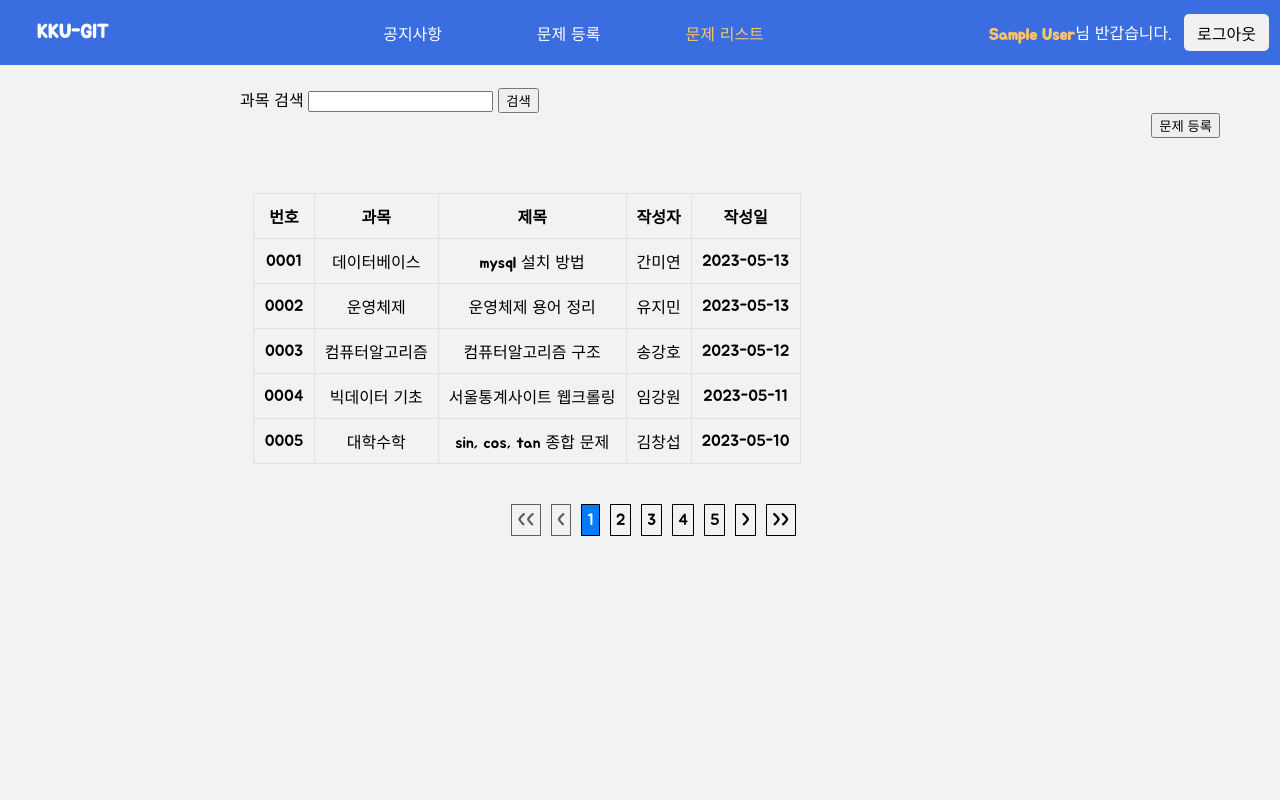
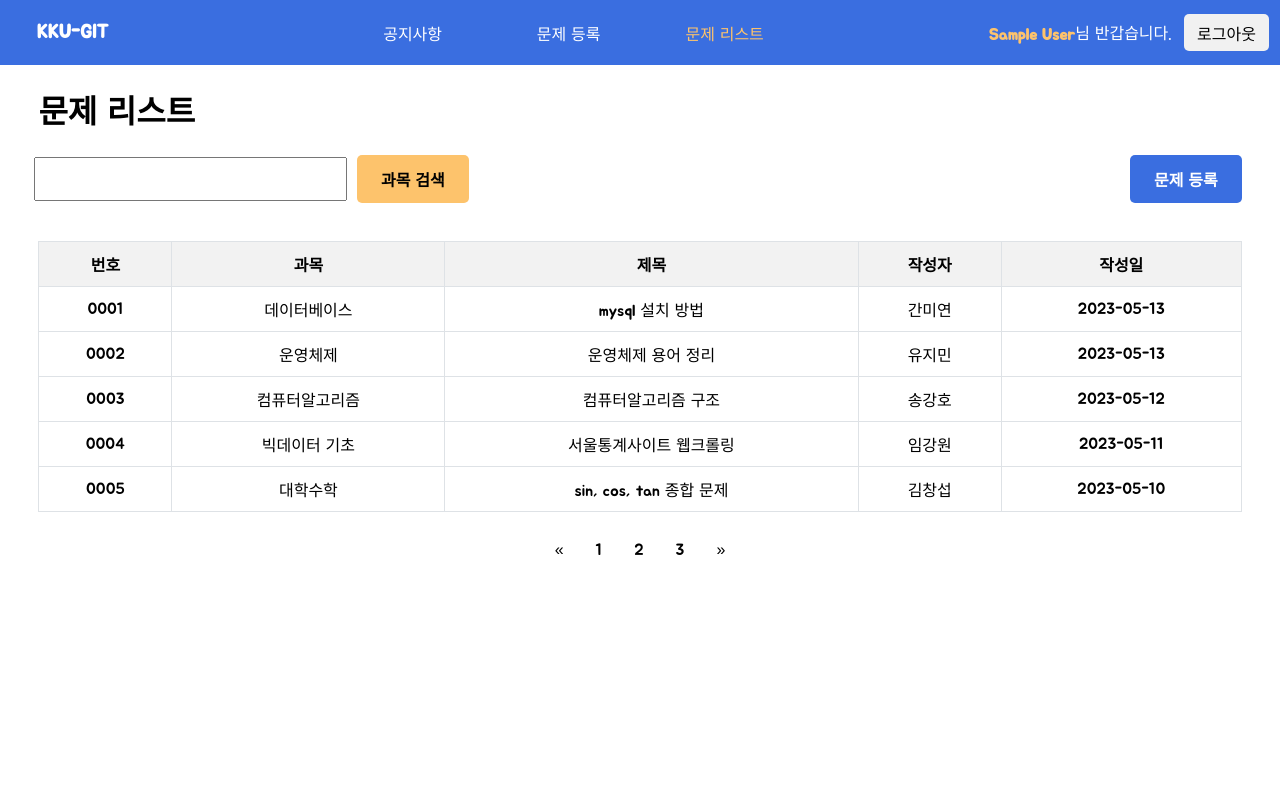
Before and after one commit to JeongHunsss/KKU-GIT, a PHP site: page /problem/problem_list.php in a window 1280 px wide. Run offline with PHP 8.4, Linux system fonts and the light colour scheme; the visitor is signed in with stand-in values (Sample User, id 1).

Commit message:
공지사항 css 수정 및 문제 리스트 수정

```diff
--- a/notice/css/notice_list.css
+++ b/notice/css/notice_list.css
@@ -102,10 +102,10 @@
 }
 
 .noti_contents {
-  border-bottom: 2px solid gray;
+  border-bottom: 1px solid gray;
   }
   .noti_contents2 {
-    border-bottom: 2px solid gray;
+    border-bottom: 1px solid gray;
     background-color: azure;
     }
 
@@ -132,5 +132,5 @@
 }
 
 .pagination a:hover:not(.active) {
-  background-color: white;
+  background-color: rgb(221, 218, 218);
 }
--- a/problem/css/problem_list.css
+++ b/problem/css/problem_list.css
@@ -1,36 +1,83 @@
-body {
-    margin: 0;
-    padding: 0;
-    background-color: #f2f2f2;
-    font-family: Arial, sans-serif;
+.container {
+    position: fixed;
+    /* display: flex; */
+    /* flex-direction: column; */
+    top: 65px;
+    left: 50%;
+    transform: translateX(-50%);
+    width: 100%;
+    height: calc(100% - 65px);
+    overflow-y: scroll;
+    justify-content: center;
+    font-family: 'Jua', sans-serif;
+}
+.problem_title {
+    font-family: 'Jua', sans-serif;
+    text-align: left;
+    margin-left: 3%;
   }
 
-.container {
+.problem_container{
     display: flex;
+    justify-content: space-between;
+    align-items: center;
+    width: auto;
+    margin-bottom: 1%;
 }
 
-.sidebar {
-    flex: 0 0 200px;
+form.search-form {
+    display: flex;
+    align-items: center;
+    flex-grow: 1;
+}
+.problem_container form input[type="text"] {
+    width: 18.7rem;
+    height: 1.875rem;
+    font-size: 1rem;
+    margin-right: 0.625rem;
+    margin-left: 3%;
+    padding: 0.3125rem;
   }
 
-.content {
-    flex-grow: 1;
-    margin-left: 20pt;
+.search-btn {
+    padding: 0.75rem 1.5rem;
+    font-size: 1rem;
+    font-weight: bold;
+    border: none;
+    border-radius: 0.3125rem;
+    cursor: pointer;
+    text-decoration: none;
+    background-color: rgb(253, 195, 108);
     font-family: 'Jua', sans-serif;
   }
 
-form.search-form {
-    margin-top: 20pt;
-    margin-left: 160pt;
-    text-align: left;
+.submit-form{
+    display: flex;
+    justify-content: flex-end;
+     margin-left: auto;
+    float:right;
+    margin-right:3%;
+}
+
+.submit-btn{
+    padding: 0.75rem 1.5rem;
+    font-size: 1rem;
+    font-weight: bold;
+    border: none;
+    border-radius: 0.3125rem;
+    cursor: pointer;
+    text-decoration: none;
+    background-color:rgb(58, 110, 224);
+    color: white;
+    font-family: 'Jua', sans-serif;
 }
 
 table {
-    margin-top: 20px;
-    max-width: 80%;
+    margin-top: 3%;
+    width: 94%;
     border-collapse: collapse;
-    margin-left: 170pt;
-    margin-right: 20pt;
+    margin-left: 3%;
+    margin-right: 3%
 }
 
 th, td {
@@ -53,46 +100,28 @@ th:last-child,
 td:last-child {
     border-right: 1px solid #dee2e6;
 }
-
+/*페이지네이션*/
 .pagination {
     display: flex;
     justify-content: center;
-    margin-top: 20px;
+    align-items: center;
+    margin-top: 1.25rem;
   }
 
-.pagination-box {
-    display: flex;
-    align-items: center;
-}
-
-.pagination-box a {
-    display: inline-block;
-    border: 1px solid black;
-    margin: 0 5px;
-    padding: 5px;
+  .pagination a {
     color: black;
+    float: left;
+    padding: 0.5rem 1rem;
     text-decoration: none;
     transition: background-color 0.3s;
   }
 
-.pagination-box a:hover {
-    background-color: #f2f2f2;
+  .pagination a.active {
+    /* background-color: #4CAF50; */
+    color: white;
+    border: 1px solid #4CAF50;
   }
 
-.pagination-box .active {
-    background-color: #007bff;
-    color: white;
+  .pagination a:hover:not(.active) {
+    background-color: rgb(221, 218, 218);
   }
-
-.pagination-box .disabled {
-    opacity: 0.6;
-    cursor: not-allowed;
-}
-
-.top-bar {
-    position: fixed;
-    top: 0;
-    left: 0;
-    width: 100%;
-    z-index: 999;
-}
--- a/problem/problem_list.php
+++ b/problem/problem_list.php
@@ -5,6 +5,7 @@
 <!DOCTYPE html>
 <html>
 <head>
+    <title>문제 리스트</title>
     <meta charset="UTF-8">
     <link href="https://fonts.googleapis.com/css2?family=Jua&display=swap" rel="stylesheet">
     <link rel="stylesheet" type="text/css" href="../bars/css/top_bar.css">
@@ -13,18 +14,18 @@
 <?php include '../bars/top_bar.php'; ?>
 <body>
     <div class="container">
-
-        <div class="content">
-            <br><br><br>
+        <h1 class="problem_title">문제 리스트</h1>
+        <div class="problem_container">
             <form method="get" action="" class="search-form">
-                <label for="subject">과목 검색</label>
+                <!-- <label class="sub_title" for="subject">과목 검색</label> -->
                 <input type="text" name="subject" id="subject">
-                <input type="submit" value="검색">
+                <button type="submit" class="search-btn">과목 검색</button>
             </form>
 
-            <form method="get" action="problem_add.php" style="float:right; margin-right:60px;">
-                <input type="submit" value="문제 등록">
+            <form method="get" action="problem_add.php" class="submit-form">
+                <input type="submit" value="문제 등록" class="submit-btn">
             </form>
+        </div>
 
             <table>
                 <thead>
@@ -36,7 +37,6 @@
                         <th>작성일</th>
                     </tr>
                 </thead>
-                <br><br><br>
                 <tbody>
                     <tr>
                         <td>0001</td>
@@ -59,7 +59,6 @@
                         <td>송강호</td>
                         <td>2023-05-12</td>
                     </tr>
-
                     <tr>
                         <td>0004</td>
                         <td>빅데이터 기초</td>
@@ -67,7 +66,6 @@
                         <td>임강원</td>
                         <td>2023-05-11</td>
                     </tr>
-
                     <tr>
                         <td>0005</td>
                         <td>대학수학</td>
@@ -75,25 +73,15 @@
                         <td>김창섭</td>
                         <td>2023-05-10</td>
                     </tr>
-
                 </tbody>
             </table>
 
-            <br>
-
             <div class="pagination">
-                <div class="pagination-box">
-                    <a href="#" class="disabled"><<</a>
-                    <a href="#" class="disabled"><</a>
-                    <a href="#" class="active">1</a>
-                    <a href="#">2</a>
-                    <a href="#">3</a>
-                    <a href="#">4</a>
-                    <a href="#">5</a>
-                    <a href="#">></a>
-                    <a href="#">>></a>
-                </div>
-            </div>
+                <a href="#">&laquo;</a>
+                <a href="#">1</a>
+                <a href="#">2</a>
+                <a href="#">3</a>
+                <a href="#">&raquo;</a>
         </div>
     </div>
 
```
Lines whose indentation alone changed are shown as unchanged.
